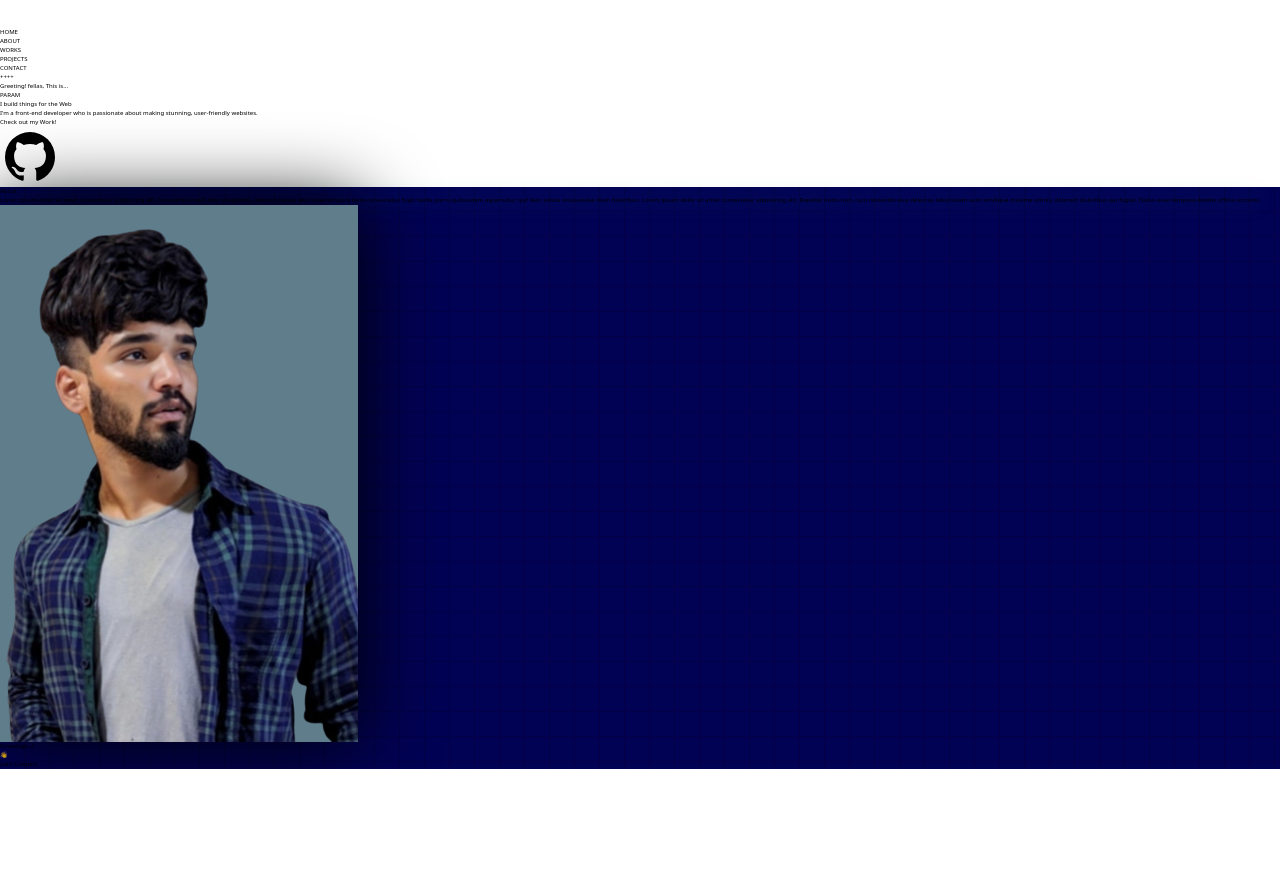
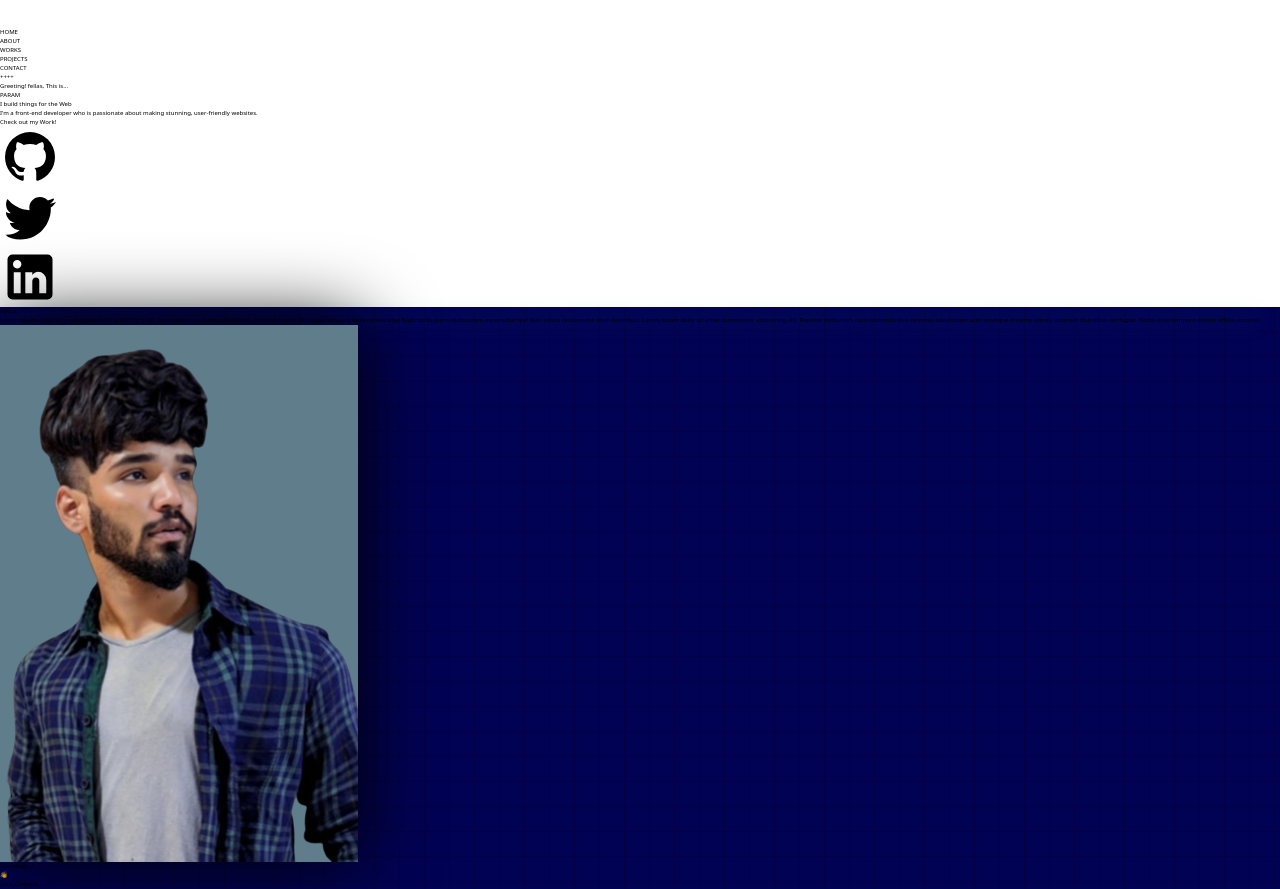
Before and after one commit to ParamPragyan/Portfolio, a React (Vite) app: page / in a window 1280 px wide. Shown: the part 1020-1909 px from the top of the page. Before the commit the page ends 1789 px from the top, so only its background shows below. Built offline with nearby package versions, Linux system fonts and the light colour scheme; a web font is replaced by a local one.

Commit message:
completed the move icon functionality

```diff
--- a/src/App.jsx
+++ b/src/App.jsx
@@ -6,6 +6,9 @@ import NavBar from "./Components/NavBar.jsx";
 import Home from "./Sections/Home/Home";
 import About from "./Sections/About/About";
 import github from "../src/assets/github.svg";
+import twitter from "../src/assets/twitter.svg"
+import linkedin from "../src/assets/linkedin.svg"
+
 function App() {
   const [position1, setPosition1] = useState({
     pos1: true,
@@ -15,7 +18,7 @@ function App() {
   // const [position2, setPosition2] = useState(false);
 
   const changePosition1 = () => {
-    if (window.scrollY >= 50 && position1.pos2 !== true) {
+    if (window.scrollY >= 100 && window.scrollY < 450) {
       setPosition1((state) => {
         return {
           pos1: false,
@@ -25,7 +28,17 @@ function App() {
       });
     }
 
-    if (window.scrollY < 50 && position1.pos1 == false) {
+    if (window.scrollY >= 450 && position1.pos2 !== true) {
+      setPosition1((state) => {
+        return {
+          pos1: false,
+          pos2: false,
+          pos3: true,
+        };
+      });
+    }
+
+    if (window.scrollY < 100 && position1.pos1 == false) {
       setPosition1((state)=> {
            return {
             pos1: true,
@@ -65,21 +78,65 @@ function App() {
         <div
           className={
             (position1.pos1 &&
-              "icon social-icons absolute top-[55rem] right-[19rem] z-[100] ") ||
+              "icon he social-icons absolute  top-[45rem] right-[8rem] z-[100]") ||
             (position1.pos2 &&
-              " icon social-icons absolute  top-[45rem] right-[8rem] z-[100]") ||
+              " icon he social-icons absolute top-[53rem] right-[18rem] z-[100]")  ||
             (position1.pos3 &&
-              " icon social-icons absolute  top-[65rem] right-[22rem] z-[100]")
+              " icon he social-icons absolute  top-[76rem] right-[20rem] z-[100]")
           }
         >
           <img
             src={github}
             height="60px"
             width="60px"
-            className="icon border-[white] border-[2px] rounded-[50%]  "
+            className="icon border-[white] bg-white border-[2px] rounded-[50%]  "
             alt=""
           />
         </div>
+
+
+        <div
+          className={
+            (position1.pos1 &&
+              " icon social-icons absolute top-[52rem] right-[17rem] z-[100]")  ||
+            (position1.pos2 &&
+              " icon social-icons absolute  top-[68rem] right-[22rem] z-[100]") ||
+              (position1.pos3 &&
+                "icon social-icons absolute  top-[85rem] right-[14rem] z-[100]")
+          }
+        >
+          <img
+            src={twitter}
+            height="60px"
+            width="60px"
+            className="icon border-[white] bg-white border-[2px] rounded-[50%]  "
+            alt=""
+          />
+        </div>
+        <div
+          className={
+
+            (position1.pos1 &&
+              " icon social-icons absolute  top-[63rem] right-[22rem] z-[100]") ||
+              (position1.pos2 &&
+                "icon social-icons absolute  top-[82rem] right-[17rem] z-[100]") ||
+                (position1.pos3 &&
+                  " icon social-icons absolute top-[91rem] right-[4rem] z-[100]")
+          }
+        >
+          <img
+            src={linkedin}
+            height="60px"
+            width="60px"
+            className="icon border-[white] bg-white border-[2px] rounded-[50%]  "
+            alt=""
+          />
+
+
+
+        </div>
+
+
         <div className="circle1 overflow-hidden h-[60rem] w-[60rem] absolute right-[-30rem] top-[40rem] rounded-[50%] bg-white" />
         <div className="circle2 h-[40rem] w-[40rem] absolute right-[-20rem] top-[50rem] rounded-[50%] bg-[#010006]" />
         {/* <div className="circle3 h-[20rem] w-[20rem] absolute left-[-10rem] top-[65rem] rounded-[50%] bg-gradient-to-b from-[#c8f70d] to-[#20207e]"/> */}
--- a/src/Sections/Sections.css
+++ b/src/Sections/Sections.css
@@ -10,6 +10,16 @@
   }
 .icon {
   transition: 0.8s all ease-in-out;
+  /* box-shadow: 0px 0px 10px rgb(0, 0, 0); */
+  border-radius: 50%;
+
+
+}
+.icon:hover {
+  filter: drop-shadow(0px -1px 50px #020145);
+  transform: scale(1.02);
+  transition: all .2s ease-out;
+
 }
 
 .btn-hero:hover {
```
Also changed, not shown: src/assets/linkedin.svg (added), src/assets/twitter.svg (added).
